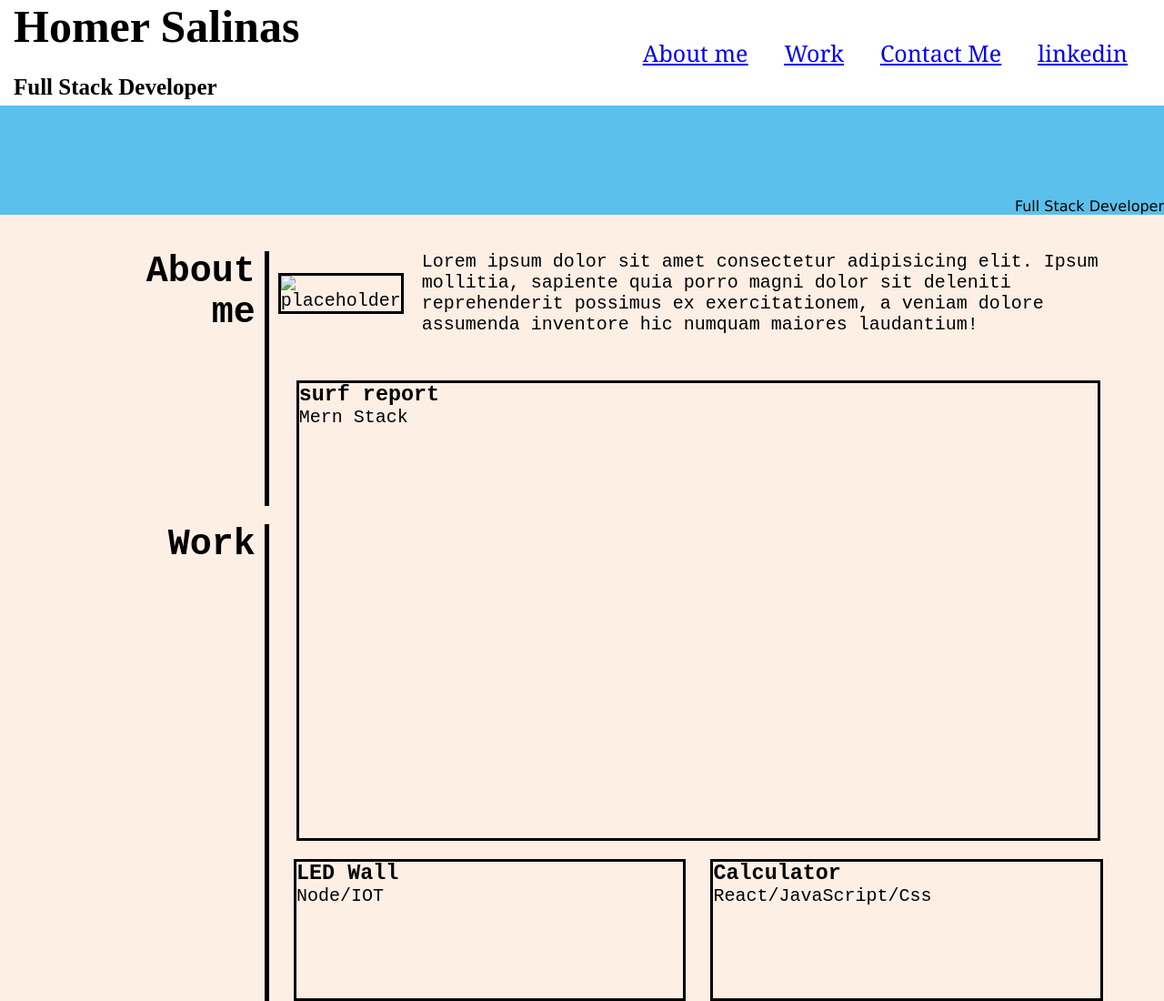
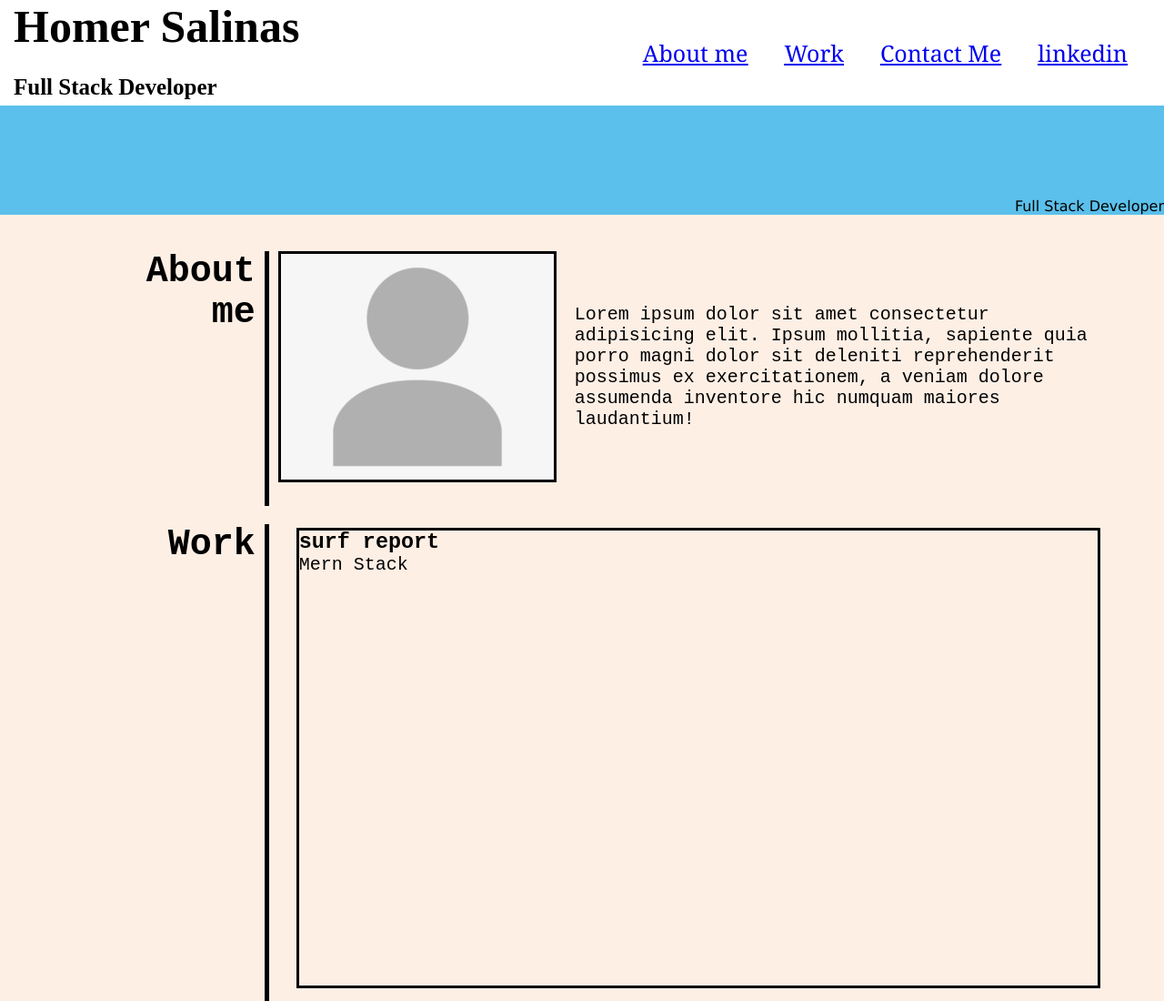
Before and after one commit to coderHomerS/Homers-Portfolio, a plain HTML site: page Homers Portfolio/index.html in a window 1280 px wide. Shown: the top 1100 px of the page at 91% size. Drawn offline with Linux system fonts and the light colour scheme; the site is published under a folder, as on GitHub Pages, so addresses that start at the root find nothing.

Commit message:
Update index.html

```diff
--- a/Homers Portfolio/index.html
+++ b/Homers Portfolio/index.html
@@ -37,7 +37,7 @@
 
         <div class="cards">
         <div id="card-1">
-        <img src="/css/images/placeholder-image-person-jpg-300x248.jpg" alt="placeholder" class="HeadShot">
+        <img src="css/images/placeholder-image-person-jpg-300x248.jpg" alt="placeholder" class="HeadShot">
             <P>Lorem ipsum dolor sit amet consectetur adipisicing elit. Ipsum mollitia,
             sapiente quia porro magni dolor sit deleniti reprehenderit possimus ex
             exercitationem, a veniam dolore assumenda inventore hic numquam maiores
```
